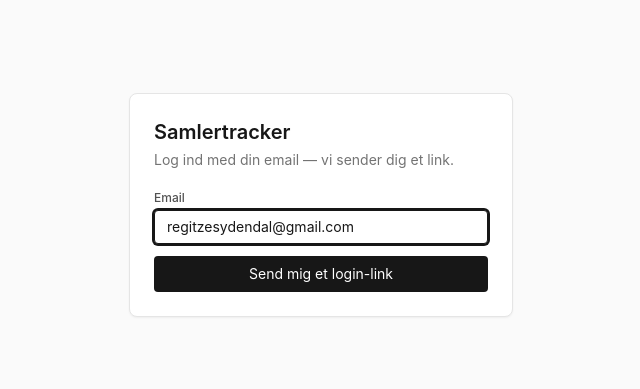
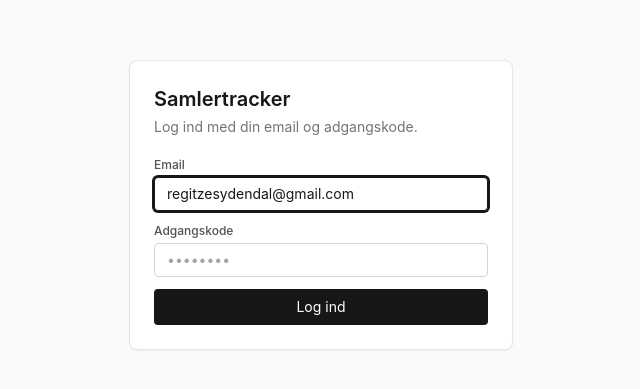
Before and after one commit to regitzesydendal/value-tracker, a React (Vite) app: page / in a window 1280 px wide. Shown: the part 195-584 px from the top of the page, without its empty margins (319-959 px from the left). Built offline with nearby package versions, Linux system fonts and the light colour scheme; no server answers.

Commit message:
passwords added

```diff
--- a/src/components/AuthGate.tsx
+++ b/src/components/AuthGate.tsx
@@ -19,8 +19,8 @@ export function AuthGate({ children }: Props) {
   const [session, setSession] = useState<Session | null>(null);
   const [loading, setLoading] = useState(true);
   const [email, setEmail] = useState(devEmail);
+  const [password, setPassword] = useState("");
   const [sending, setSending] = useState(false);
-  const [sent, setSent] = useState(false);
   const [error, setError] = useState<string | null>(null);
 
   useEffect(() => {
@@ -28,8 +28,7 @@ export function AuthGate({ children }: Props) {
       setLoading(false);
       return;
     }
-    // onAuthStateChange fires "INITIAL_SESSION" once the client has settled
-    // — including parsing the #access_token hash from a magic-link callback.
+    // onAuthStateChange fires "INITIAL_SESSION" once the client has settled.
     // Waiting for it (instead of resolving getSession() eagerly) avoids the
     // brief flash of the login screen on page load when a session exists.
     const { data: sub } = supabase.auth.onAuthStateChange((_event, s) => {
@@ -39,18 +38,25 @@ export function AuthGate({ children }: Props) {
     return () => sub.subscription.unsubscribe();
   }, []);
 
-  async function handleSendMagicLink(e: React.FormEvent) {
+  async function handleSignIn(e: React.FormEvent) {
     e.preventDefault();
-    if (!email.trim()) return;
+    if (!email.trim() || !password) return;
     setSending(true);
     setError(null);
-    const { error } = await supabase.auth.signInWithOtp({
+    const { error } = await supabase.auth.signInWithPassword({
       email: email.trim(),
-      options: { emailRedirectTo: window.location.origin + window.location.pathname },
+      password,
     });
     setSending(false);
-    if (error) setError(error.message);
-    else setSent(true);
+    if (error) {
+      // Map Supabase's English messages to plain Danish for the end user.
+      if (error.message.toLowerCase().includes("invalid login credentials")) {
+        setError("Forkert email eller adgangskode.");
+      } else {
+        setError(error.message);
+      }
+    }
+    // On success, onAuthStateChange swaps in the app — no further work here.
   }
 
   if (!isConfigured) {
@@ -90,27 +96,10 @@ VITE_SUPABASE_ANON_KEY=eyJhbGciOi...`}
       <div className="w-full max-w-sm bg-white border border-neutral-200 rounded-lg shadow-sm p-6">
         <h1 className="text-xl font-semibold mb-1">Samlertracker</h1>
         <p className="text-sm text-neutral-500 mb-5">
-          Log ind med din email — vi sender dig et link.
+          Log ind med din email og adgangskode.
         </p>
 
-        {sent ? (
-          <div className="text-sm">
-            <div className="bg-green-50 border border-green-200 text-green-800 rounded p-3 mb-3">
-              Tjek din indbakke — vi har sendt et link til{" "}
-              <strong>{email}</strong>. Klik på det for at logge ind.
-            </div>
-            <button
-              onClick={() => {
-                setSent(false);
-                setEmail("");
-              }}
-              className="text-xs text-neutral-500 underline"
-            >
-              Brug en anden email
-            </button>
-          </div>
-        ) : (
-          <form onSubmit={handleSendMagicLink} className="space-y-3">
+        <form onSubmit={handleSignIn} className="space-y-3">
           <label className="block">
             <div className="text-xs font-medium text-neutral-600 mb-1">Email</div>
             <input
@@ -123,6 +112,17 @@ VITE_SUPABASE_ANON_KEY=eyJhbGciOi...`}
               autoFocus
             />
           </label>
+          <label className="block">
+            <div className="text-xs font-medium text-neutral-600 mb-1">Adgangskode</div>
+            <input
+              type="password"
+              value={password}
+              onChange={(e) => setPassword(e.target.value)}
+              className="input"
+              placeholder="••••••••"
+              required
+            />
+          </label>
           {error && (
             <div className="text-sm text-red-700 bg-red-50 border border-red-200 rounded p-2">
               {error}
@@ -133,10 +133,9 @@ VITE_SUPABASE_ANON_KEY=eyJhbGciOi...`}
             disabled={sending}
             className="w-full px-3 py-2 text-sm rounded bg-neutral-900 text-white hover:bg-neutral-800 disabled:opacity-50"
           >
-              {sending ? "Sender…" : "Send mig et login-link"}
+            {sending ? "Logger ind…" : "Log ind"}
           </button>
         </form>
-        )}
       </div>
     </div>
   );
```
Also changed, not shown: 1 other file (tests, documents, lock files or other folders). Lines whose indentation alone changed are shown as unchanged.
